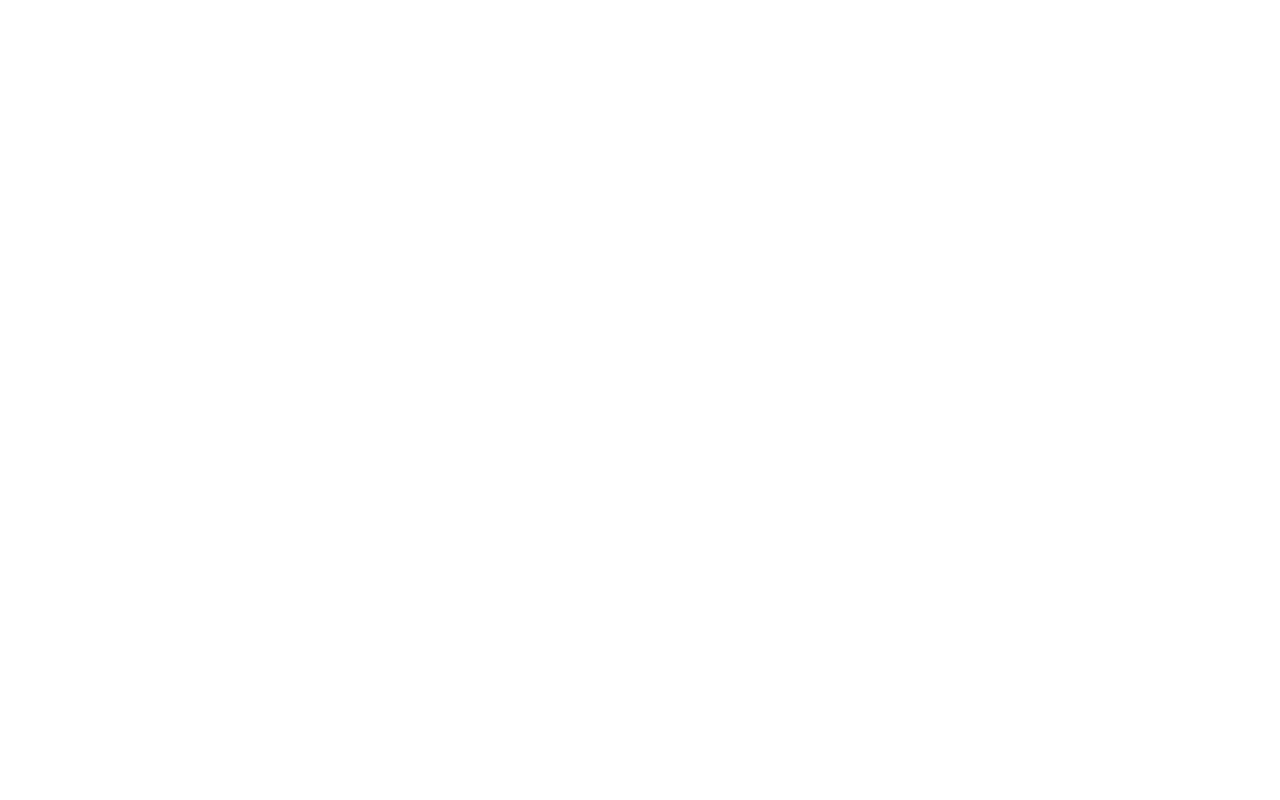
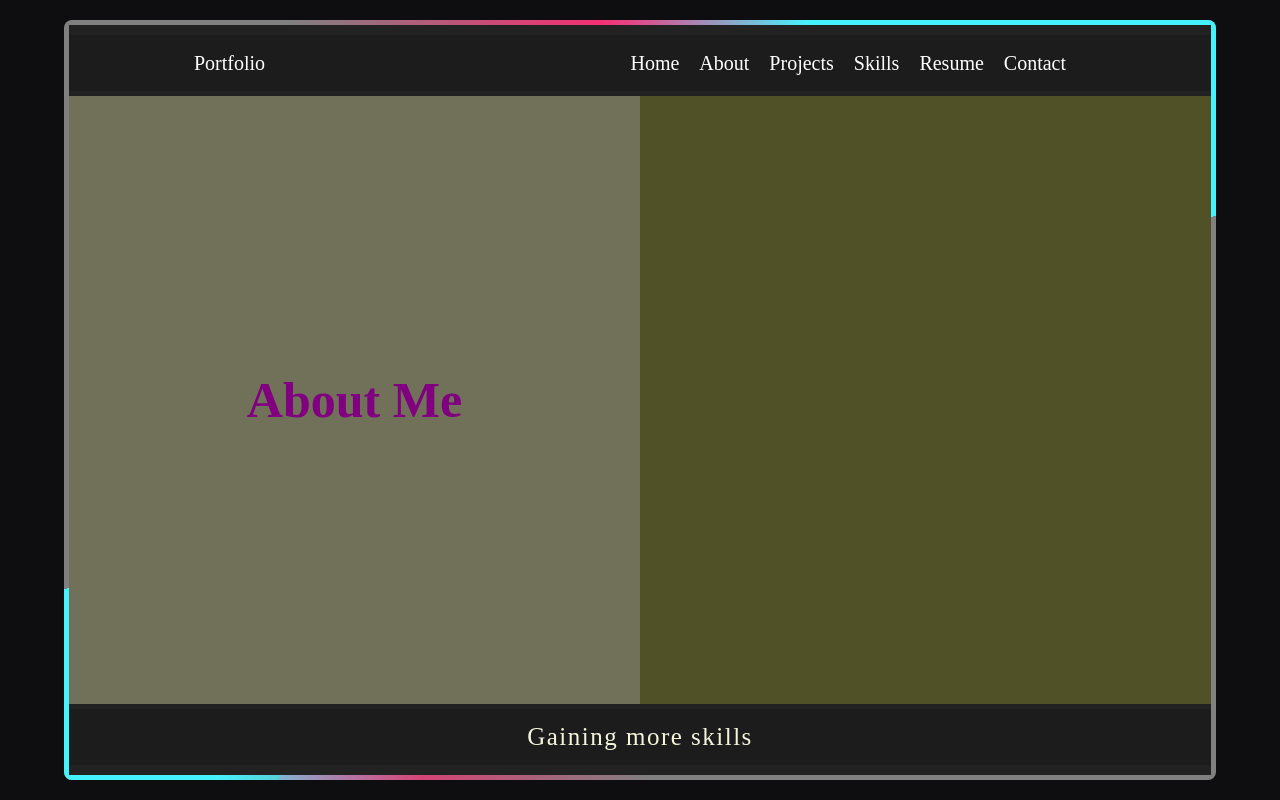
Before and after one commit to MayankDDewali/WebProgrammingDrep, a plain HTML site: page ProjectsD/PortfolioD/PortfolioD01/contact.html in a window 1280 px wide. Drawn offline with Linux system fonts and the light colour scheme.

Commit message:
adding improvement

```diff
--- a/ProjectsD/PortfolioD/PortfolioD01/contact.html
+++ b/ProjectsD/PortfolioD/PortfolioD01/contact.html
@@ -0,0 +1,50 @@
+<!DOCTYPE html>
+<html>
+
+<head>
+    <title>PortfolioD01</title>
+    <link rel="stylesheet" href="style.css">
+</head>
+
+<body>
+    <div class="parent">
+        <span class="borderline"></span>
+        <span class="borderline1"></span>
+        <div class="child">
+            <header>
+                <nav class="navbar">
+                    <div class="nav1">Portfolio</div>
+                    <div class="nav2">
+                        <ul>
+                            <li><a href="index.html">Home</a></li>
+                            <li><a href="about.html">About</a></li>
+                            <li><a href="projects.html">Projects</a></li>
+                            <li><a href="skills.html">Skills</a></li>
+                            <li><a href="resume.html">Resume</a></li>
+                            <li><a href="contact.html">Contact</a></li>
+                        </ul>
+                    </div>
+                </nav>
+            </header>
+            <div class="p_child1">
+                <div class="child1">
+                    <div>
+                        <h2>About Me</h2>
+                    </div>
+                </div>
+                <div class="child2">
+
+                </div>
+            </div>
+            <footer>
+                <div class="foot">
+                    <div class="foot1">
+                        Gaining more skills
+                    </div>
+                </div>
+            </footer>
+        </div>
+    </div>
+</body>
+
+</html>
--- a/ProjectsD/PortfolioD/PortfolioD01/style.css
+++ b/ProjectsD/PortfolioD/PortfolioD01/style.css
@@ -208,6 +208,7 @@ body {
     color: white;
     font-weight: 500;
     transition-duration: .5s;
+    border: none;
 }
 
 .child1 #but2 {
@@ -215,16 +216,19 @@ body {
     background-color: white;
     font-weight: 500;
     transition-duration: .5s;
+    border: none;
 }
 
 .child1 #but1:hover {
     background-color: white;
     color: #222;
+    border: none;
 }
 
 .child1 #but2:hover {
     background-color: gray;
     color: white;
+    border: none;
 }
 
 .foot .foot1 {
```
